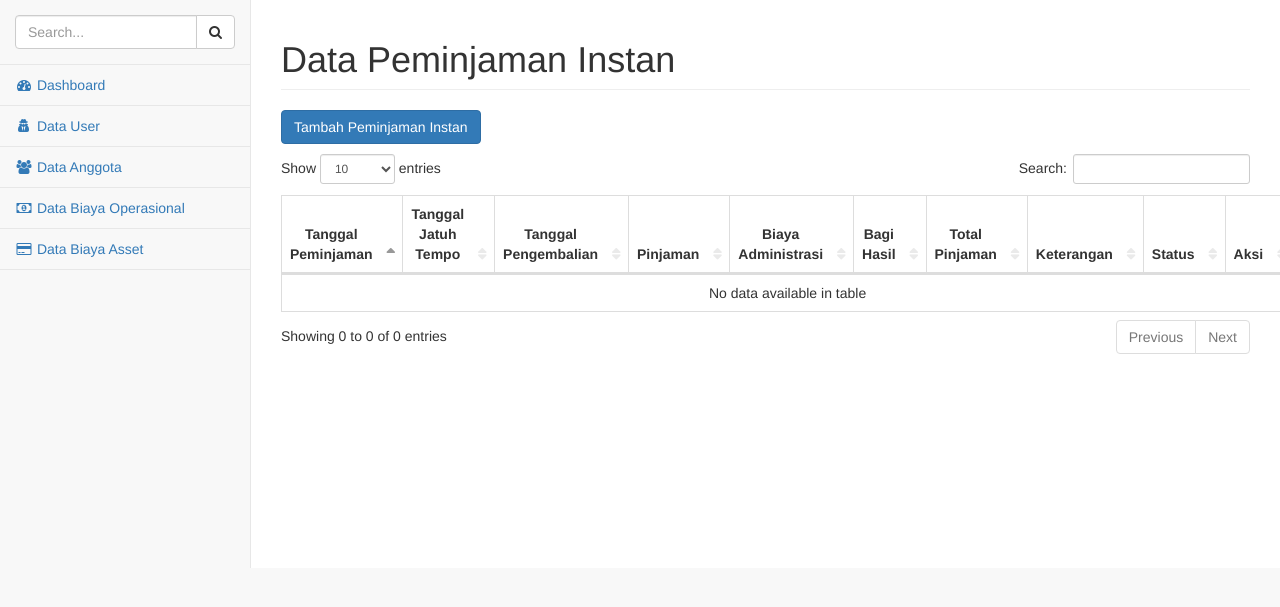
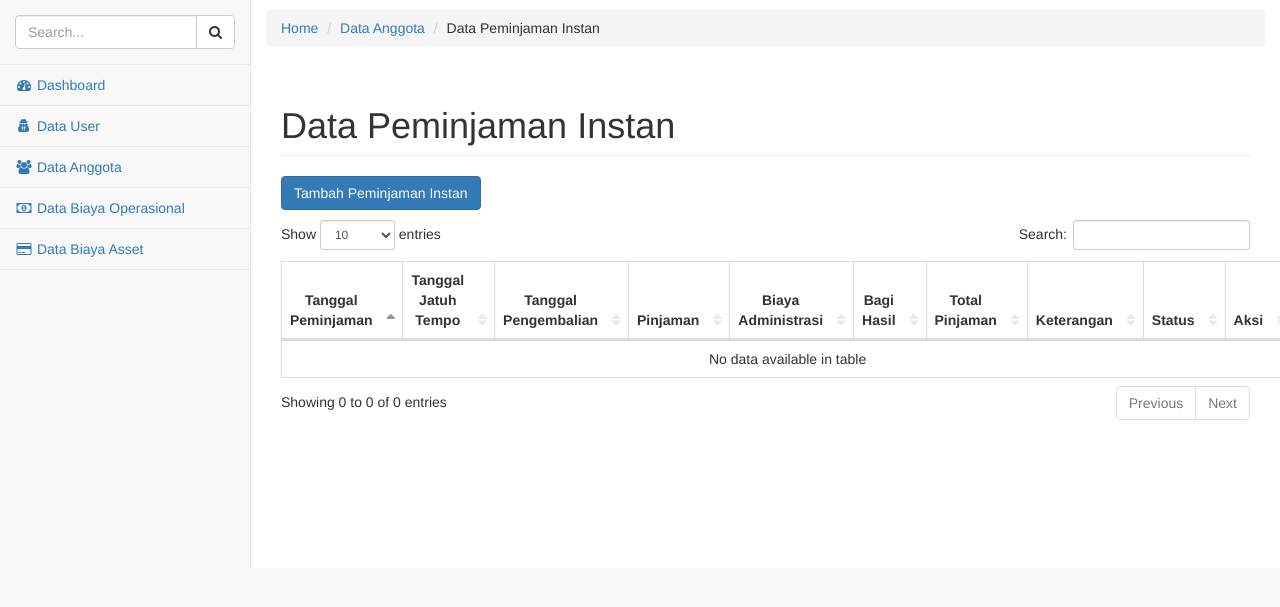
Before and after one commit to RizkiMufrizal/Koperasi-Syariah, a CodeIgniter app: page /Koperasi-Syariah/index.php/admin/peminjamaninstancontroller/index/1 in a window 1280 px wide. Shown: the part 51-658 px from the top of the page. Run offline with CodeIgniter, Linux system fonts and the light colour scheme; a user stored in the database is signed in; data that the repository does not hold is empty.

Commit message:
Fix Breadcrumbs

```diff
--- a/application/views/admin/PeminjamanInstanIndexView.php
+++ b/application/views/admin/PeminjamanInstanIndexView.php
@@ -2,8 +2,8 @@
 /**
  * @Author: Rizki Mufrizal <mufrizalrizki@gmail.com>
  * @Date:   2016-08-18 13:16:38
- * @Last Modified by:   RizkiMufrizal
- * @Last Modified time: 2016-08-18 14:47:50
+ * @Last Modified by:   adhibarfan
+ * @Last Modified time: 2016-08-18 21:55:47
  */
 -->
 
@@ -19,6 +19,12 @@
 
         <div id="page-wrapper">
             <div class="row">
+            <p></p>
+                <ol class="breadcrumb">
+                    <li><a href="<?php echo base_url(); ?>index.php/admin/">Home</a></li>
+                    <li><a href="<?php echo base_url(); ?>index.php/admin/AnggotaController/index">Data Anggota</a></li>
+                    <li>Data Peminjaman Instan</li>
+                </ol>
                 <div class="col-lg-12">
                     <h1 class="page-header">Data Peminjaman Instan</h1>
                 </div>
@@ -73,17 +79,17 @@
                                     <td><?php echo $s->keterangan; ?></td>
                                     <td><?php if ($s->status == 0) {echo "BELUM LUNAS";} else {echo "SUDAH LUNAS";}?></td>
                                     <td class="text-center">
-                                    	<?php if ($s->status == 0) {?>
-                                    		<a href="<?php echo base_url(); ?>index.php/admin/PeminjamanInstanController/editPeminjamanInstan/<?php echo $s->id_peminjaman_instan; ?>/<?php echo $this->uri->segment(4); ?>">
+                                        <?php if ($s->status == 0) {?>
+                                            <a href="<?php echo base_url(); ?>index.php/admin/PeminjamanInstanController/editPeminjamanInstan/<?php echo $s->id_peminjaman_instan; ?>/<?php echo $this->uri->segment(4); ?>">
                                             <button class="btn btn-success">
                                                 Bayar
                                             </button>
                                         </a>
-                                    	<?php } else {?>
-                                    		<button class="btn btn-success" disabled>
+                                        <?php } else {?>
+                                            <button class="btn btn-success" disabled>
                                                 Bayar
                                             </button>
-                                    	<?php }?>
+                                        <?php }?>
                                     </td>
                                 </tr>
                             <?php }?>
```
